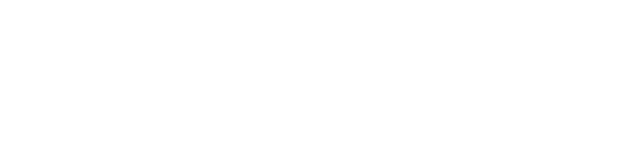
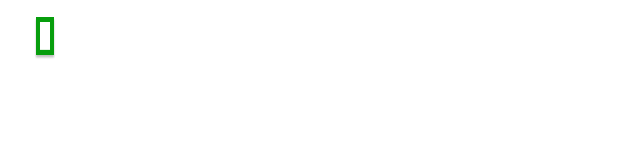
Before and after one commit to LirollaDelas/Amazonia, a plain HTML site: page index.html in a window 1280 px wide. Shown: the full height of the page, 0-640 px from the left. Drawn offline with Linux system fonts and the light colour scheme.

Commit message:
mudei bastante
sla

```diff
--- a/css/estilos.css
+++ b/css/estilos.css
@@ -3,3 +3,11 @@ header {
 	text-align: center;
 	padding: 20px 10px;
 }
+
+.logo {
+	position: absolute;
+	width: 22px;
+	height: 43px;
+	left: 34px;
+	top: 17px;
+}
--- a/index.html
+++ b/index.html
@@ -9,7 +9,7 @@
 </head>
 <body>
 	<header>
-
+		<img src="imagens/logo.png" alt="logotipo" class="logo">
 	</header>
 
 </body>
```
